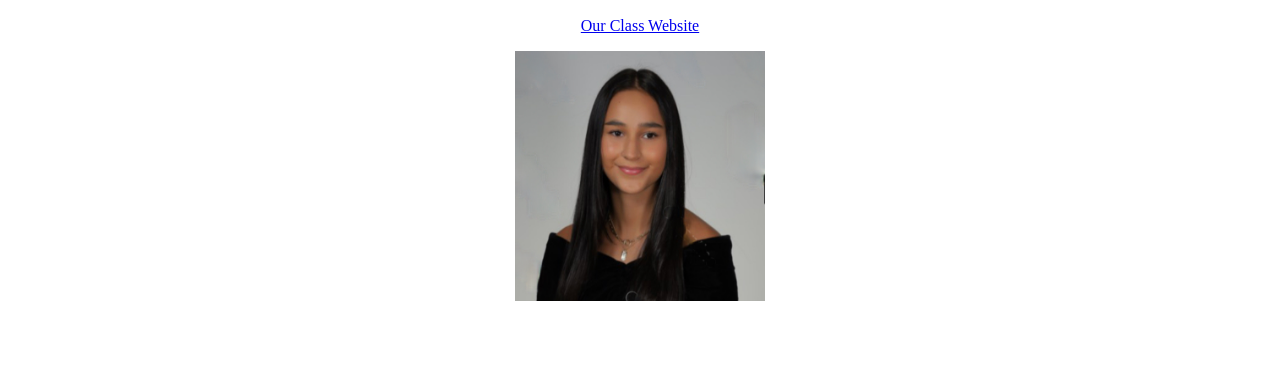
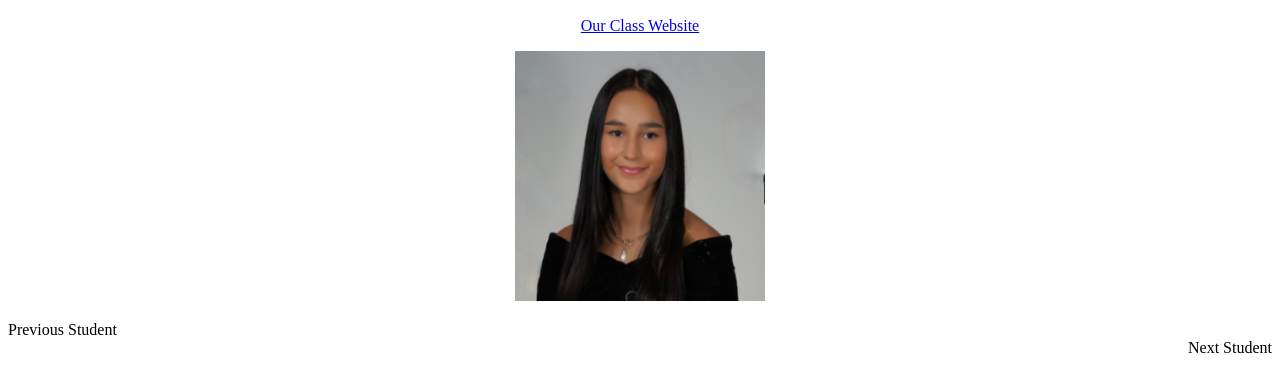
Before and after one commit to AlexLaMattina/alexlamattina.github.io, a plain HTML site: page index.html in a window 1280 px wide. Shown: the part 110-502 px from the top of the page. Drawn offline with Linux system fonts and the light colour scheme.

Commit message:
Update index.html

```diff
--- a/index.html
+++ b/index.html
@@ -13,5 +13,11 @@
    <p style="text-align:center">
     <img src="images/Selfie.JPG" alt = "Photo of Myself" width ="250" height="250">
    </p>
+   <div style="text-align:left">
+    Previous Student
+   </div>
+   <div style="text-align:right">
+   Next Student
+   </div>
 </body>
 </html>
```
